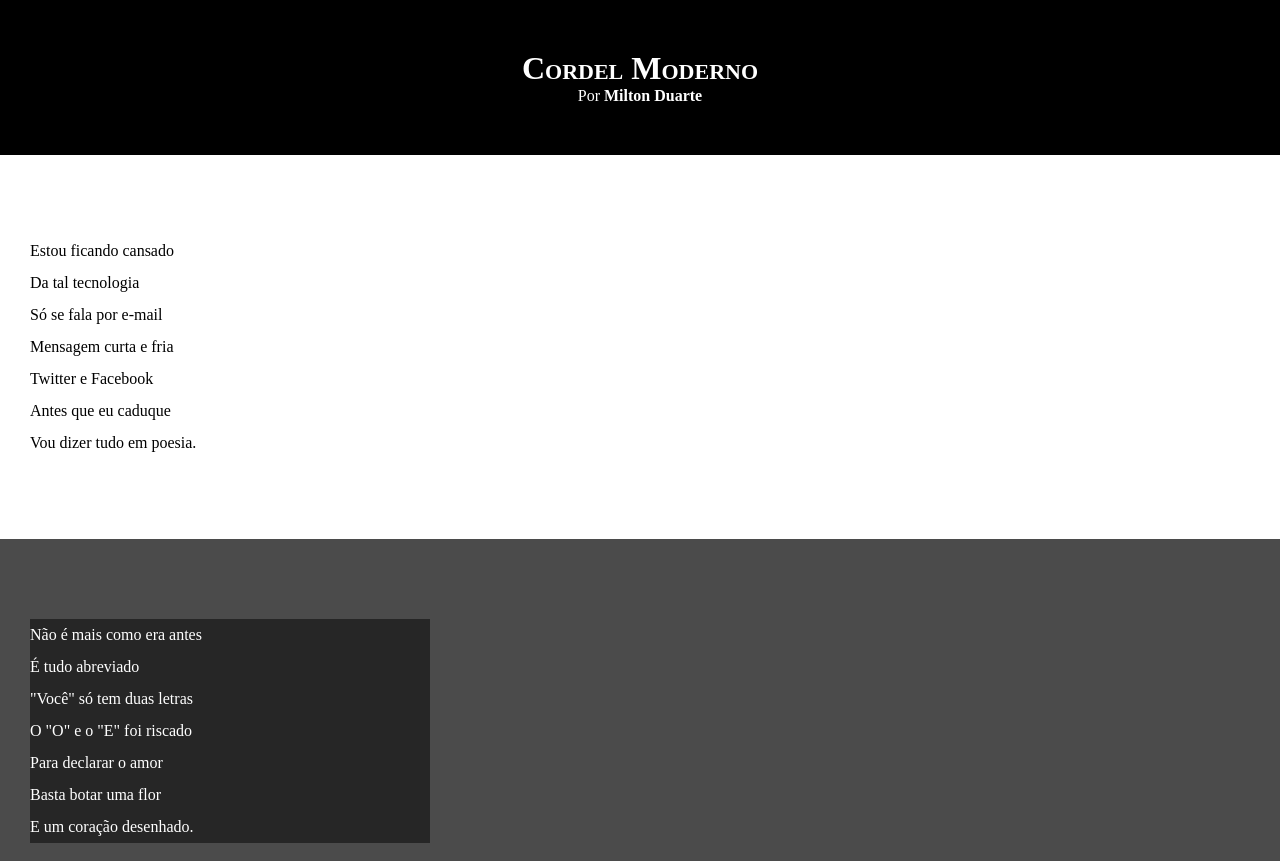
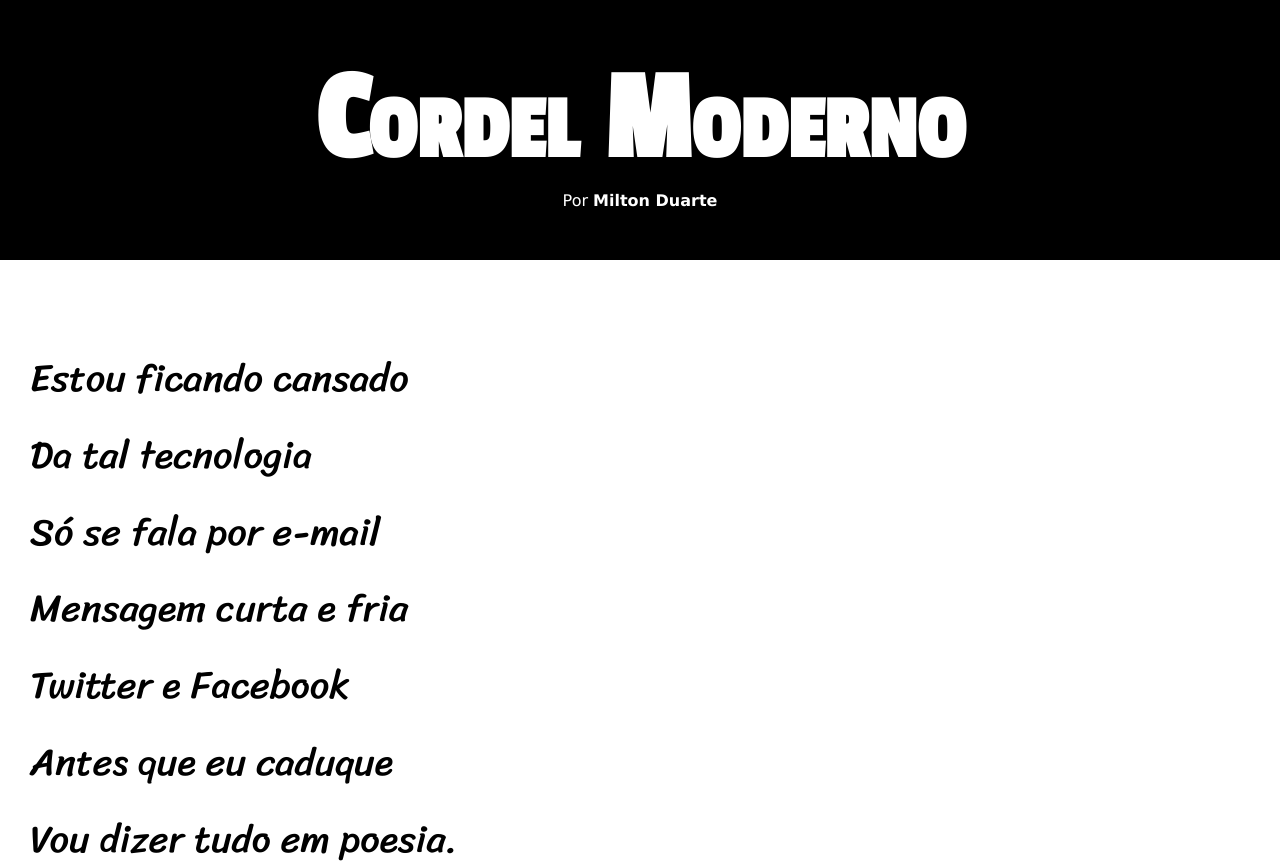
Before and after one commit to Saile-dev/HTML-CSS, a plain HTML site: page z desafios/des012/index.html in a window 1280 px wide. Shown: the top 861 px of the page. Drawn offline with Linux system fonts and the light colour scheme.

Commit message:
atualização do ex12

```diff
--- a/z desafios/des012/style.css
+++ b/z desafios/des012/style.css
@@ -1,4 +1,12 @@
 @charset "UTF-8";
+
+@import url('https://fonts.googleapis.com/css2?family=Passion+One&family=Sriracha&display=swap');
+
+:root{
+    --fonte1: verdana, geneva, tahoma, sans-serif;
+    --fonte2: 'Passion One', cursive;
+    --fonte3: 'Sriracha', cursive;
+}
 
 *{
     margin: 0px;
@@ -8,6 +16,7 @@
 html, body{
     min-height: 100vh;
     background-color: darkgray;
+    font-family: var(--fonte1);
 }
 
 header{
@@ -19,6 +28,8 @@ header{
 header > h1{
     padding-top: 50px;
     font-variant: small-caps;
+    font-family: var(--fonte2);
+    font-size: 10vw;
 }
 
 header > p{
@@ -40,6 +51,8 @@ section{
     padding-bottom: 10vh;
     line-height: 2em;
     padding-left: 30px;
+    font-family: var(--fonte3);
+    font-size: 3vw;
 }
 
 section.normal{
@@ -54,7 +67,9 @@ section.imagem{
 
 section.imagem > p{
     background-color: rgba(0, 0, 0, 0.489);
-    width: 400px;
+    display: inline-block;
+    padding: 5px;
+
 }
 
 footer{
```
